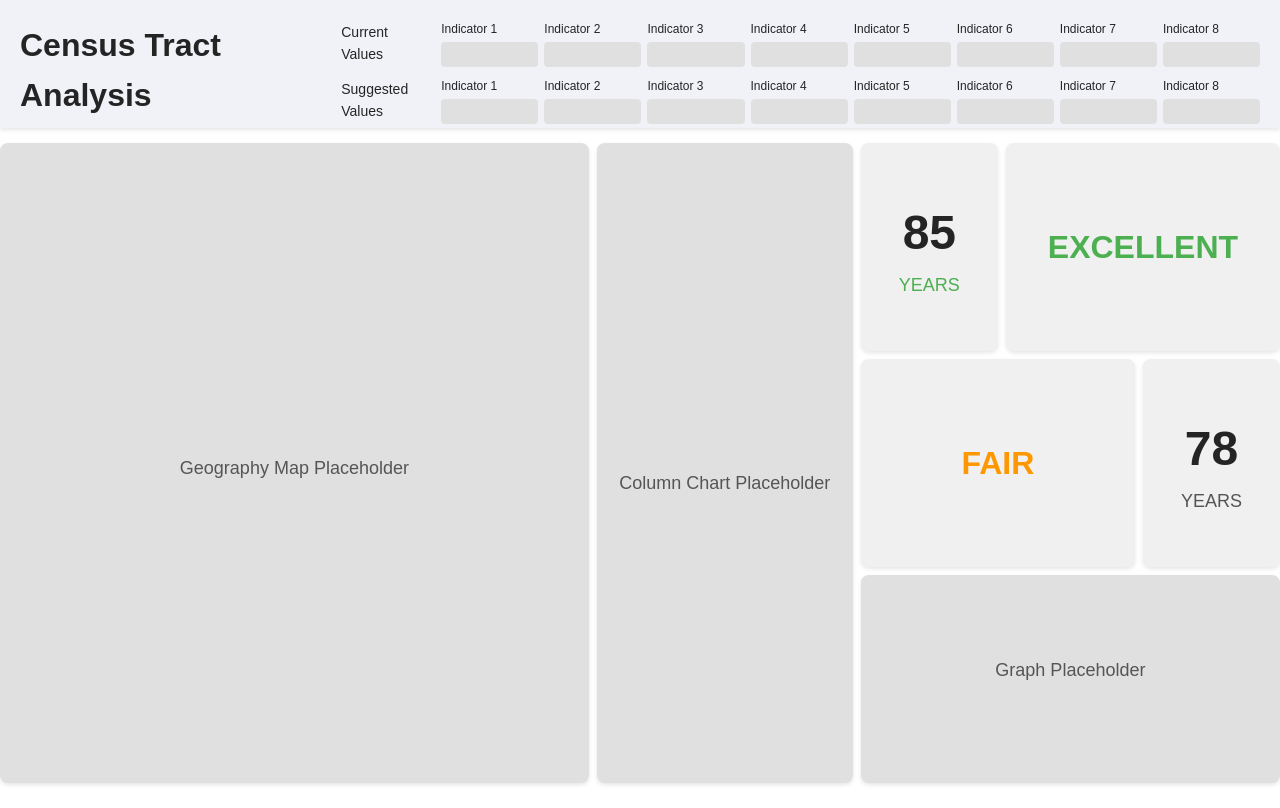
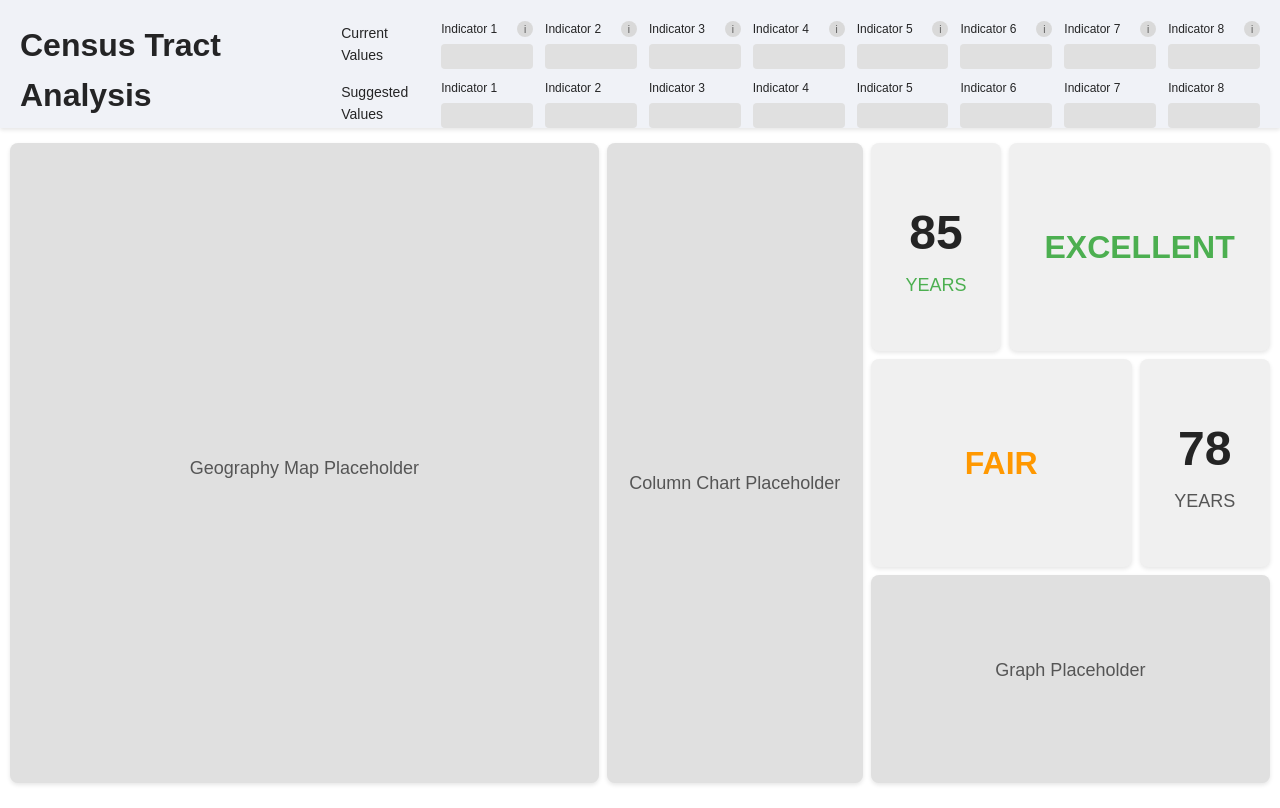
Before and after one commit to EvazaUW/UrbanHealthCSE583, a React (Create React App) app in the folder urban-health-consultant-v0-frontend/: page /censustract/1 in a window 1280 px wide. Built offline with nearby package versions, Linux system fonts and the light colour scheme.

Commit message:
frontend update

```diff
--- a/urban-health-consultant-v0-frontend/src/components/CensusTractAnalysisPage.js
+++ b/urban-health-consultant-v0-frontend/src/components/CensusTractAnalysisPage.js
@@ -1,6 +1,4 @@
 import React from "react";
-import { Layout, message, Menu, theme, Row, Col } from "antd";
-const { Header } = Layout;
 
 const Dashboard = () => {
   return (
@@ -12,7 +10,7 @@ const Dashboard = () => {
           padding: "20px",
           borderRadius: "0",
           boxShadow: "0 2px 4px rgba(0, 0, 0, 0.1)",
-          marginBottom: "15px",
+          marginBottom: "5px",
           width: "100vw",
           height: "16vh",
         }}
@@ -54,7 +52,7 @@ const Dashboard = () => {
               style={{
                 display: "grid",
                 gridTemplateColumns: "repeat(8, 1fr)",
-                gap: "6px",
+                gap: "12px",
               }}
             >
               {Array.from({ length: 8 }).map((_, index) => (
@@ -64,10 +62,45 @@ const Dashboard = () => {
                     display: "flex",
                     flexDirection: "column",
                     alignItems: "flex-start",
-                    gap: "3px",
+                    position: "relative",
                   }}
                 >
-                  <div style={{ fontSize: "12px" }}>Indicator {index + 1}</div>
+                  <div
+                    style={{
+                      display: "flex",
+                      alignItems: "center",
+                      marginBottom: "5px",
+                      justifyContent: "space-between",
+                      width: "100%",
+                    }}
+                  >
+                    <span style={{ fontSize: "12px" }}>Indicator {index + 1}</span>
+                      <button
+                        style={{
+                          marginLeft: "auto",
+                          width: "16px",
+                          height: "16px",
+                          borderRadius: "50%",
+                          border: "none",
+                          backgroundColor: "#d9d9d9",
+                          display: "flex",
+                          alignItems: "center",
+                          justifyContent: "center",
+                          cursor: "pointer",
+                        }}
+                        title={`Info about Indicator ${index + 1}`}
+                      >
+                        <span
+                          style={{
+                            fontSize: "10px",
+                            fontWeight: "light",
+                            color: "#555",
+                          }}
+                        >
+                          i
+                        </span>
+                      </button>
+                  </div>
                   <div
                     style={{
                       height: "25px",
@@ -90,7 +123,7 @@ const Dashboard = () => {
               style={{
                 display: "grid",
                 gridTemplateColumns: "repeat(8, 1fr)",
-                gap: "6px",
+                gap: "12px",
               }}
             >
               {Array.from({ length: 8 }).map((_, index) => (
@@ -100,10 +133,17 @@ const Dashboard = () => {
                     display: "flex",
                     flexDirection: "column",
                     alignItems: "flex-start",
-                    gap: "3px",
                   }}
                 >
-                  <div style={{ fontSize: "12px" }}>Indicator {index + 1}</div>
+                  <div
+                    style={{
+                      display: "flex",
+                      alignItems: "center",
+                      marginBottom: "5px",
+                    }}
+                  >
+                    <span style={{ fontSize: "12px" }}>Indicator {index + 1}</span>
+                  </div>
                   <div
                     style={{
                       height: "25px",
@@ -120,7 +160,7 @@ const Dashboard = () => {
       </div>
 
       {/* Main Content Section */}
-      <div style={{ display: "flex", gap: "8px" }}>
+      <div style={{ padding: "10px", display: "flex", gap: "8px" }}>
         {/* Geography Map Placeholder */}
         <div
           style={{
@@ -148,7 +188,7 @@ const Dashboard = () => {
         <div
           style={{
             backgroundColor: "#e0e0e0",
-            height: "80vh", // Matches the map placeholder height
+            height: "80vh",
             width: "20vw",
             borderRadius: "8px",
             boxShadow: "0 2px 4px rgba(0, 0, 0, 0.1)",
```
